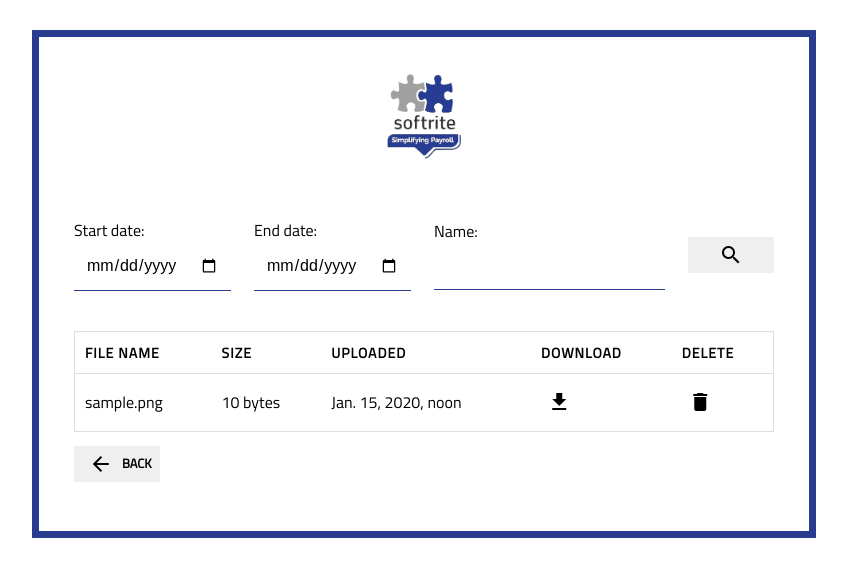
After one commit to Fingolfin7/SoftriteAPI, a Django app: page /backups/list in a window 1280 px wide. The commit adds this page. Shown: the top 577 px of the page, without its empty margins (216-1063 px from the left). Run offline with Django 3.2, Linux system fonts and the light colour scheme; a user stored in the database is signed in; tables that the repository leaves empty hold one stand-in row (values such as "Sample post"); some libraries are stand-ins or nearby versions.

Commit message:
Backups list view

```diff
--- /dev/null
+++ b/backups/forms.py
@@ -0,0 +1,13 @@
+from django import forms
+from .models import *
+
+
+class BackupSearch(forms.Form):
+    start_date = forms.DateField(required=False, widget=forms.DateInput(attrs={'type': 'date',
+                                                                               'class': 'width-100',
+                                                                               'required': False}))
+    end_date = forms.DateField(required=False, widget=forms.DateInput(attrs={'type': 'date',
+                                                                             'class': 'width-100',
+                                                                             'required': False}))
+    name = forms.CharField(required=False, widget=forms.DateInput(attrs={'class': 'width-100',
+                                                                         'required': False}))
--- a/backups/models.py
+++ b/backups/models.py
@@ -29,7 +29,7 @@ class Backup(models.Model):
     filesize = models.IntegerField()  # store the filesize in bytes
 
     def __str__(self):
-        return f"{self.user.username} Backup on {self.date_uploaded.strftime('%d/%m/%Y at %H:%M')}"
+        return f"{self.user.username} Backup on {self.date_uploaded.strftime('%m/%d/%Y at %H:%M')}"
 
     @property
     def basename(self):
@@ -54,8 +54,8 @@ class Backup(models.Model):
 
         user_profile.save()
 
-        # this ended up being unnecessary because I'm using django-cleanup to delete files
-        # when the model is deleted automatically
+        # this ended up being unnecessary because I'm using django-cleanup to automatically delete files
+        # when the model is deleted
         """# check if file exists before deleting
         if hasattr(self.file, 'storage') and self.file.storage.exists(self.file.name):
             self.file.delete()"""
--- /dev/null
+++ b/backups/templates/backups/backups_list.html
@@ -0,0 +1,98 @@
+{% extends 'backups/base.html' %}
+
+<!-- add this line to include the custom tag we made in the param_replace.py file -->
+{% load param_replace %}
+
+{% block content %}
+    <section id="search">
+        <form method="GET">
+            {% csrf_token %}
+            <span class="flex-row">
+                {{ search_form.as_p }}
+                <button type="submit" class="plain-button">
+                    <i class="material-icons">search</i>
+                </button>
+            </span>
+        </form>
+    </section>
+
+    <br>
+
+    <section id="backups-list">
+        {% if backups %}
+            <table>
+                <thead>
+                   <tr>
+                       <th>File Name</th>
+                       <th>Size</th>
+                       <th>Uploaded</th>
+                       <th>Download</th>
+                       <th>Delete</th>
+                   </tr>
+                </thead>
+                {% for backup in backups %}
+                            <tr>
+                                <td>{{ backup.basename }}</td>
+                                <td>{{ backup.filesize|filesizeformat }}</td>
+                                <td>{{ backup.date_uploaded }}</td>
+                                <td>
+                                    <a class="plain-link" href="{{ backup.file.url }}">
+                                        <i class="material-icons">download</i>
+                                    </a>
+                                </td>
+                                <td>
+                                    <a class="plain-link" href="{% url 'backups:delete' backup.id %}">
+                                        <i class="material-icons">delete</i>
+                                    </a>
+                                </td>
+                            </tr>
+                        {% endfor %}
+            </table>
+        {% else %}
+            <p>No backups found.</p>
+        {% endif %}
+    </section>
+
+    {% if is_paginated %}
+        <div class="button-row-left width-100">
+            {% if page_obj.has_previous %}
+                <a href="?{% param_replace page=1 %}" class="plain-link no-border button">
+                    <i class="material-icons md-18 no-padding">first_page</i>
+                </a>
+                <a href="?{% param_replace page=page_obj.previous_page_number %}" class="plain-link no-border button">
+                    <i class="material-icons md-18 no-padding">navigate_before</i>
+                </a>
+            {% endif %}
+
+            {% for num in page_obj.paginator.page_range %}
+                {% if page_obj.number == num %}
+                    <a href="?{% param_replace page=num %}" class="plain-link no-border button" style="color: var(--form-theme-color)">
+                        <span style="font-size: 18px; padding:0.4rem;">{{num}}</span>
+                    </a>
+                {% elif  num > page_obj.number|add:'-2' and num < page_obj.number|add:'2' %}
+                    <a href="?{% param_replace page=num %}" class="plain-link no-border button">
+                        <span style="font-size: 18px; padding:0.4rem;">{{num}}</span>
+                    </a>
+                {% endif %}
+            {% endfor %}
+
+            {% if page_obj.has_next %}
+                <a href="?{% param_replace page=page_obj.next_page_number %}" class="plain-link no-border button">
+                    <i class="material-icons md-18 no-padding">navigate_next</i>
+                </a>
+                <a href="?{% param_replace page=page_obj.paginator.num_pages %}" class="plain-link no-border button">
+                    <i class="material-icons md-18 no-padding">last_page</i>
+                </a>
+            {% endif %}
+        </div>
+    {% endif %}
+
+    <span class="button-row-left">
+        <a class="plain-link" href="{% url 'payroll-home' %}">
+            <button type="button">
+                <i class="material-icons">arrow_back</i>
+                Back
+            </button>
+        </a>
+    </span>
+{% endblock %}
--- a/backups/urls.py
+++ b/backups/urls.py
@@ -4,4 +4,5 @@ from . import views
 urlpatterns = [
     path('upload', views.upload, name='upload'),
     path('delete/<int:pk>', views.BackupDeleteView.as_view(), name='delete'),
+    path('list', views.BackupListView.as_view(), name='list'),
 ]
--- a/backups/views.py
+++ b/backups/views.py
@@ -1,17 +1,12 @@
 import os
-from datetime import datetime
-
 from django.contrib.auth import authenticate
 from django.views.decorators.csrf import csrf_exempt
-
 from .models import Backup
-from django.shortcuts import render
-from django.http import HttpResponse, HttpResponseBadRequest
+from .forms import *
+from django.http import HttpResponse
 from django.urls import reverse_lazy
 from django.views.generic import ListView, DeleteView
 from django.contrib.auth.mixins import LoginRequiredMixin
-from django.contrib.auth.decorators import login_required
-from django.core.files.storage import FileSystemStorage
 from django.contrib.auth.models import User
 
 
@@ -54,7 +49,7 @@ def upload(request):
             if user is None:
                 return HttpResponse("Invalid credentials", status=401)
 
-            saveDir = os.path.join('backups', user.username)
+            saveDir = os.path.join('media/backups/', user.username)
             if not os.path.exists(saveDir):
                 os.makedirs(saveDir)  # makedirs creates all the directories in the path if they don't exist
             savePath = os.path.join(saveDir, file.name)
@@ -100,3 +95,36 @@ class BackupDeleteView(LoginRequiredMixin, DeleteView):
         context = super().get_context_data(**kwargs)
         context["title"] = "Delete Backup"
         return context
+
+
+class BackupListView(LoginRequiredMixin, ListView):
+    model = Backup
+    template_name = 'backups/backups_list.html'
+    context_object_name = 'backups'
+    ordering = ['-date_uploaded']
+    paginate_by = 10
+
+    def get_context_data(self, **kwargs):
+        context = super().get_context_data(**kwargs)
+        context['title'] = 'Profile'
+        context['search_form'] = BackupSearch(initial={'start_date': self.request.GET.get('start_date'),
+                                                       'end_date': self.request.GET.get('end_date'),
+                                                       'name': self.request.GET.get('name')})
+        return context
+
+    def get_queryset(self):
+        queryset = super().get_queryset()
+        start_date = self.request.GET.get('start_date')
+        end_date = self.request.GET.get('end_date')
+        name = self.request.GET.get('name')
+        if start_date and end_date and start_date <= end_date:
+            queryset = queryset.filter(date_uploaded__range=[start_date, end_date])  # filter by date range.
+            # __range is a django filter
+        elif start_date and not end_date:
+            queryset = queryset.filter(date_uploaded__gte=start_date)  # gte is greater than or equal to
+        elif end_date and not start_date:
+            queryset = queryset.filter(date_uploaded__lte=end_date)  # lte is less than or equal to
+        if name:
+            queryset = queryset.filter(file__icontains=name)
+        # only show backups uploaded by the user
+        return queryset.filter(user=self.request.user)
--- a/payroll_info/static/payroll_info/css/style2.css
+++ b/payroll_info/static/payroll_info/css/style2.css
@@ -242,8 +242,8 @@
    padding: 0.4rem;
 }
 
-.material-icons.md-auto {font-size: 1.5rem;}
-.material-icons.md-18 {font-size: 18px;}
+.material-icons.md-auto { font-size: 1.5rem; }
+.material-icons.md-18 { font-size: 18px; }
 .material-icons.md-24 { font-size: 24px; }
 .material-icons.md-36 { font-size: 36px; }
 .material-icons.md-48 { font-size: 48px; }
--- a/payroll_info/templatetags/param_replace.py
+++ b/payroll_info/templatetags/param_replace.py
@@ -11,10 +11,7 @@ def param_replace(context, **kwargs):
     """
     The param_replace function gets the current URL context from the request object in the context dictionary. It then
     gets the keyword arguments passed to it and combines them with the current URL parameters using the copy() method.
-    Finally, it returns a URL-encoded string of the updated parameters.The param_replace function gets the current URL
-    context from the request object in the context dictionary. It then gets the keyword arguments passed to it and
-    combines them with the current URL parameters using the copy() method. Finally, it returns a URL-encoded string of
-    the updated parameters.
+    Finally, it returns a URL-encoded string of the updated parameters.
     """
     d = context['request'].GET.copy()
     for k, v in kwargs.items():
--- a/payroll_info/views.py
+++ b/payroll_info/views.py
@@ -7,7 +7,6 @@ from django.views.generic import ListView, CreateView, UpdateView, DeleteView
 from django.contrib.auth.decorators import login_required
 from django.contrib.auth.mixins import LoginRequiredMixin
 from django.core.exceptions import ObjectDoesNotExist
-from django.core.paginator import Paginator, PageNotAnInteger, EmptyPage
 import logging
 
 logger = logging.getLogger(__name__)
--- a/users/forms.py
+++ b/users/forms.py
@@ -38,7 +38,6 @@ class UserLoginForm(AuthenticationForm):
 
 
 class UpdateProfileForm(forms.ModelForm):
-
     class Meta:
         model = Profile
         fields = ['image']
--- a/users/templates/users/profile.html
+++ b/users/templates/users/profile.html
@@ -61,7 +61,7 @@
                 </table>
 
                 <div class="button-row">
-                    <a href="#">
+                    <a href="{% url 'backups:list' %}">
                         <button type="button">View All</button>
                     </a>
                 </div>
--- a/users/views.py
+++ b/users/views.py
@@ -1,6 +1,7 @@
 from django.shortcuts import render, redirect
 from django.contrib.auth.decorators import login_required
-from .forms import UserRegisterForm, UpdateProfileForm, UserLoginForm
+from .forms import *
+from django.views.generic import ListView
 from backups.models import Backup
 from django.contrib import messages
 
```
